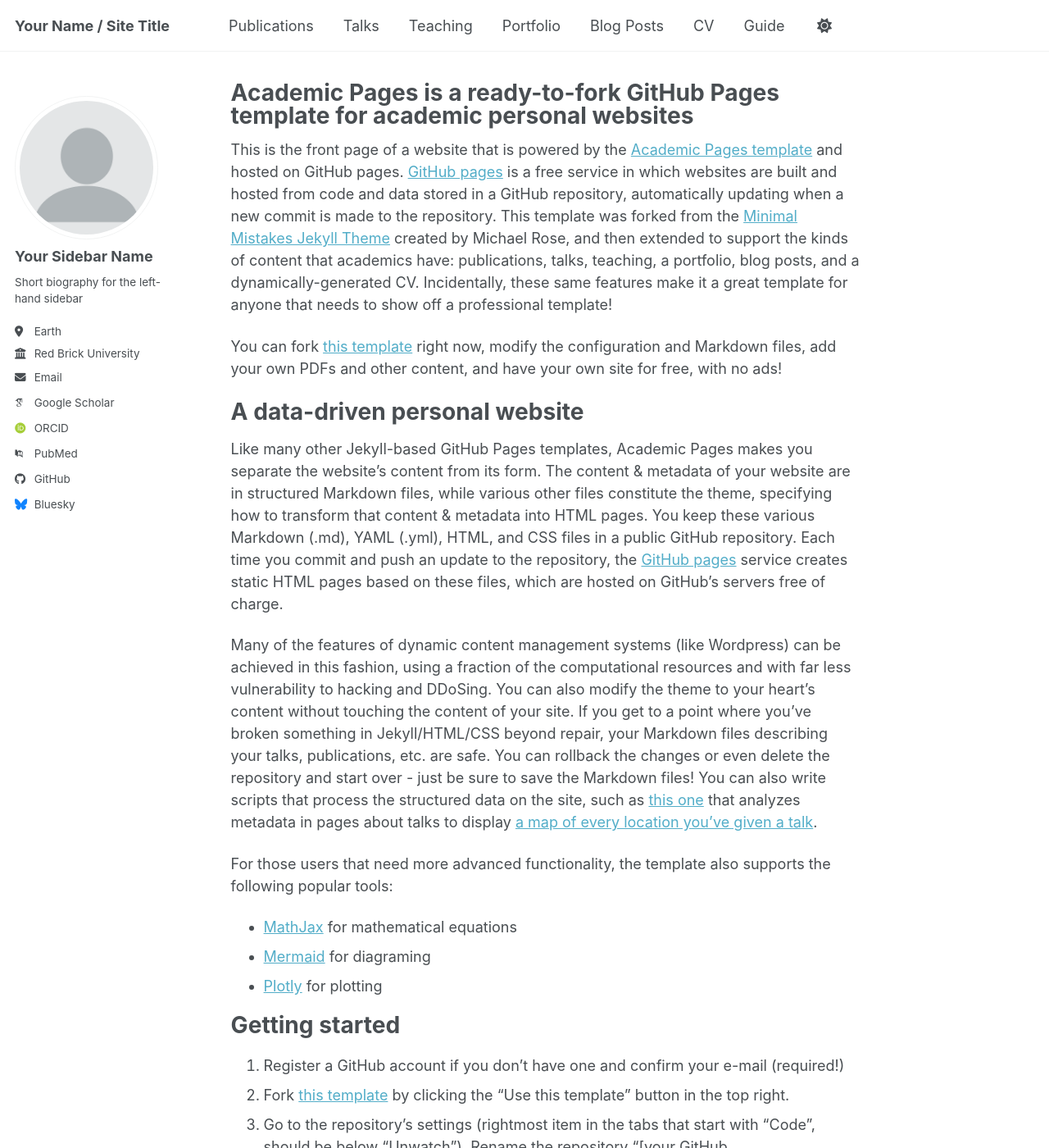
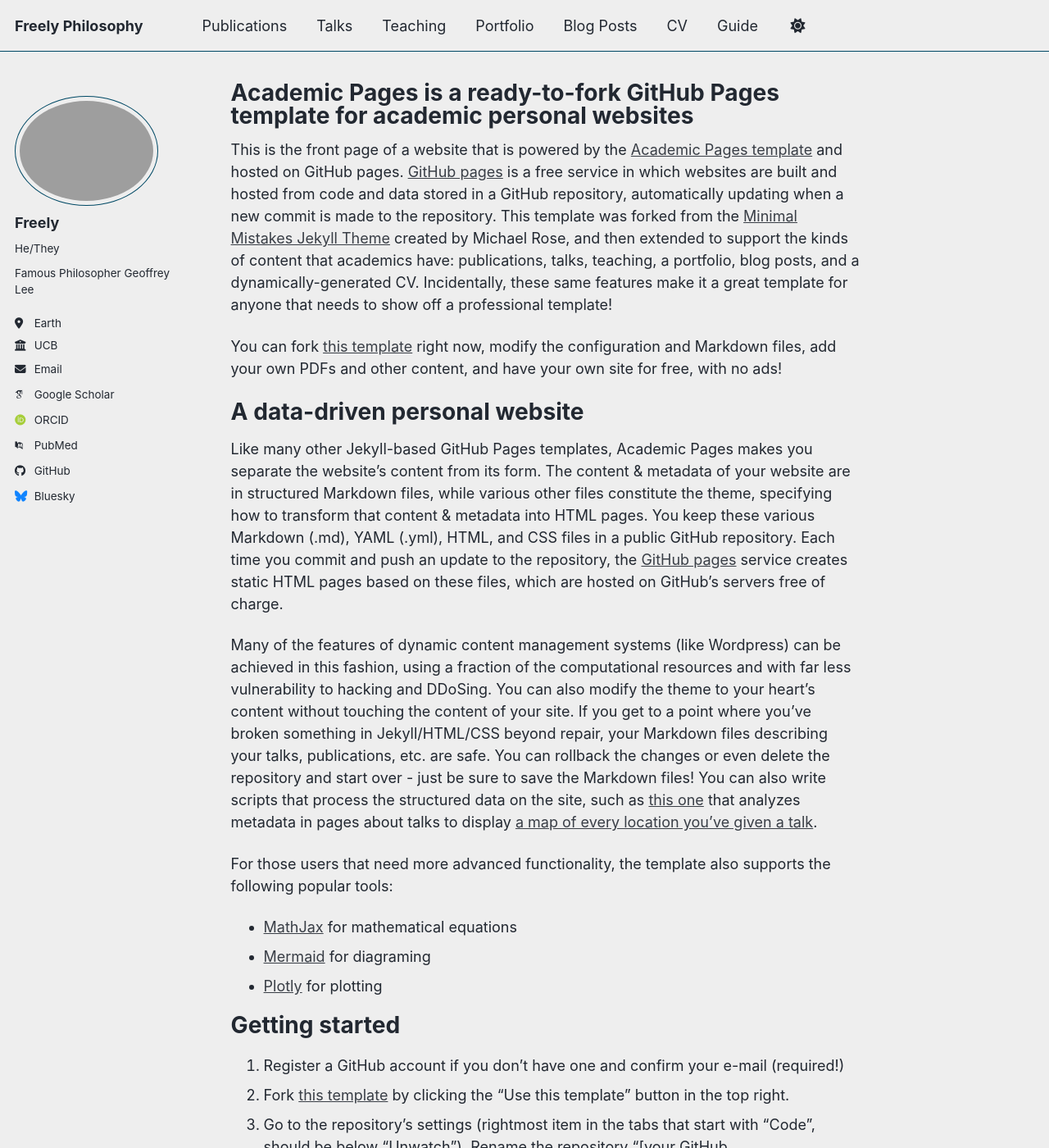
Before and after one commit to amalietrewartha/geoffreyleephilosophy, a Jekyll site: the page built from _pages/about.md, in a window 1280 px wide and 1400 px high. Shown: the whole window at 82% size. Built offline with Jekyll 4.4.1, drawn with Linux system fonts in a browser that asks for light colours; some web fonts are replaced; a script bundle is joined from its source files by our own code; library files that are not in the unit come from our copies; some of the changed text lies outside the part shown.

Commit message:
Update _config.yml

```diff
--- a/_config.yml
+++ b/_config.yml
@@ -8,12 +8,12 @@
 
 # Basic Site Settings
 locale                   : "en-US"
-site_theme               : "default" # Currently available options are "default", "air"
-title                    : "Your Name / Site Title"
+site_theme               : "air" # Currently available options are "default", "air"
+title                    : "Freely Philosophy"
 title_separator          : "-"
-name                     : &name "Your Name"
-description              : &description "Your Name's academic portfolio"   # Update this with a general description of your site, this is the default if not overridden by a page
-url                      : https://academicpages.github.io # The base hostname & protocol for your site e.g. "https://[your GitHub username].github.io",
+name                     : &name "Geoffrey Lee"
+description              : &description "Freely's academic website"   # Update this with a general description of your site, this is the default if not overridden by a page
+url                      : https://amalietrewartha.github.io/geoffreyleephilosophy/ # The base hostname & protocol for your site e.g. "https://[your GitHub username].github.io",
                                                            # or if you already have some other page hosted on Github then use "https://[your GitHub username].github.io/[Your Repo Name]"
 baseurl                  : "" # the subpath of your site, e.g. "/blog"
 repository               : "academicpages/academicpages.github.io"
@@ -23,12 +23,12 @@
 #               Additional customization can be done by editing /_includes/author-profile.html
 author:
   # Biographic information
-  avatar           : "profile.png"
-  name             : "Your Sidebar Name"
-  pronouns         : # example: "she/her"
-  bio              : "Short biography for the left-hand sidebar"
+  avatar           : "1D3639FA-1FF5-4D0C-9696-3812F600132E.JPG"
+  name             : "Freely"
+  pronouns         : "He/They"
+  bio              : "Famous Philosopher Geoffrey Lee"
   location         : "Earth"
-  employer         : "Red Brick University"
+  employer         : "UCB"
   uri              : # URL
   email            : "none@example.org"
 
```
